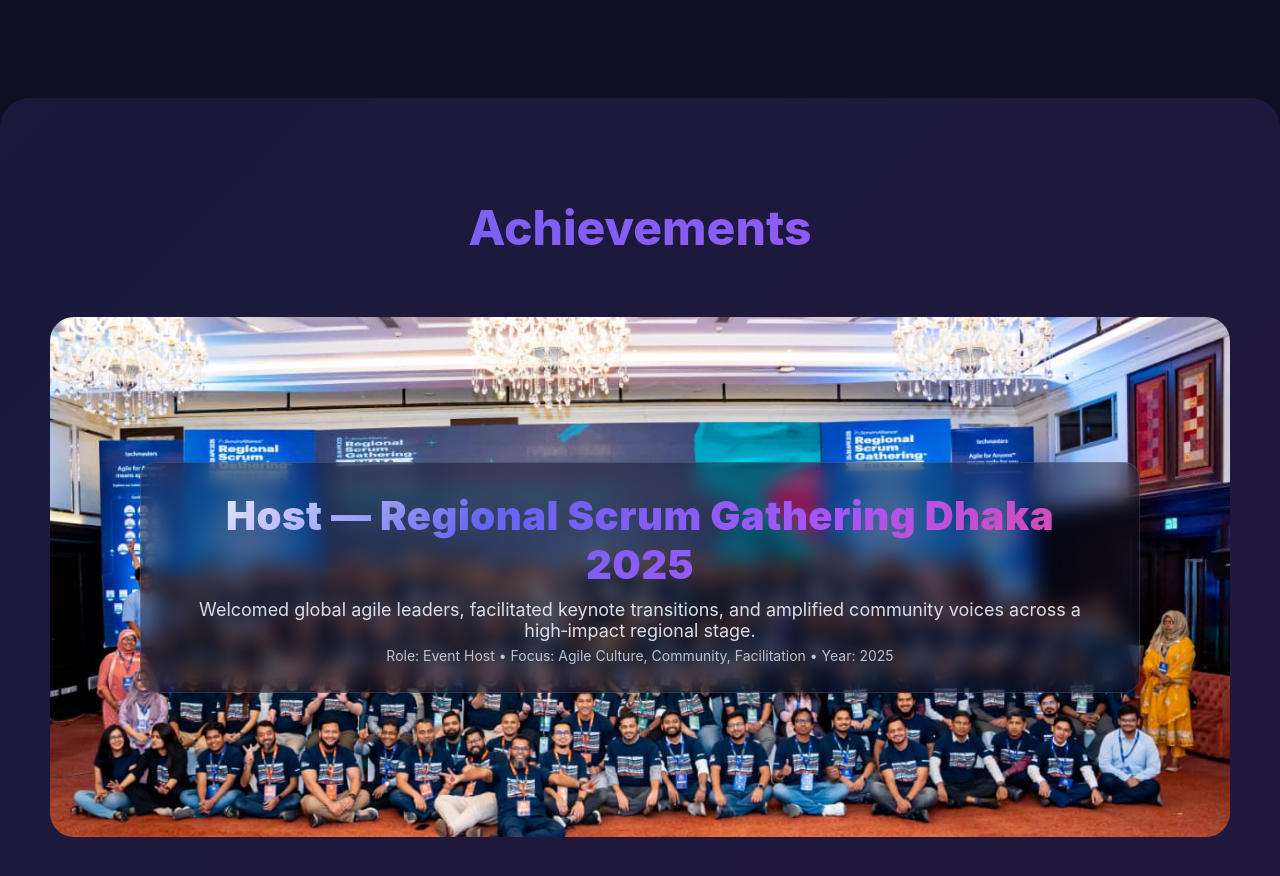
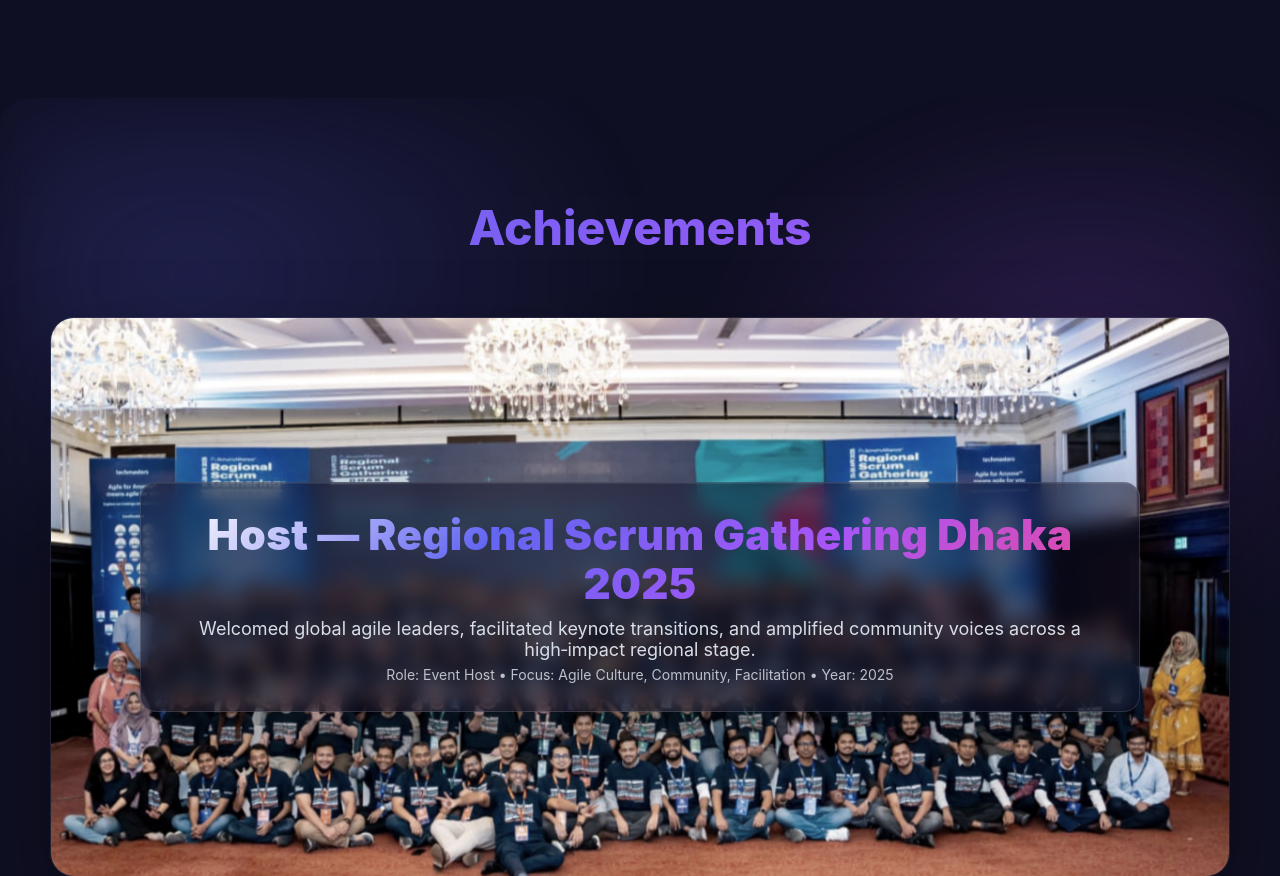
Before and after one commit to Nahian-Raonak/nahian-raonak.github.io, a plain HTML site: page index.html in a window 1280 px wide. Shown: the part 3614-4490 px from the top of the page. Drawn offline with Linux system fonts and the light colour scheme.

Commit message:
Update index.html

```diff
--- a/index.html
+++ b/index.html
@@ -1,8 +1,8 @@
 <!DOCTYPE html>
 <html lang="en">
 <head>
-    <meta charset="UTF-8"> <!-- structured, single-file portfolio baseline [web:29] -->
-    <meta name="viewport" content="width=device-width, initial-scale=1.0"> <!-- responsive viewport [web:29] -->
+    <meta charset="UTF-8"> <!-- structured single-file -->
+    <meta name="viewport" content="width=device-width, initial-scale=1.0"> <!-- responsive -->
     <title>Nahian Raonak | Product Manager</title>
     <style>
         * { margin: 0; padding: 0; box-sizing: border-box; }
@@ -149,43 +149,117 @@
         .project-tags { display: flex; flex-wrap: wrap; gap: 10px; }
         .tag { padding: 6px 14px; background: rgba(99, 102, 241, 0.2); border-radius: 20px; font-size: 12px; border: 1px solid var(--primary); }
 
-        /* Achievements Section */
+        /* Achievements - Redesigned */
         .achievements {
             position: relative;
             border-radius: 30px;
             overflow: hidden;
-            background: linear-gradient(135deg, rgba(99,102,241,0.12), rgba(168,85,247,0.12));
+        }
+        .achievements::before {
+            /* Gradient mesh backdrop that matches site palette */
+            content: "";
+            position: absolute;
+            inset: 0;
+            background:
+              radial-gradient(60% 60% at 15% 20%, rgba(99,102,241,0.25), transparent 60%),
+              radial-gradient(50% 50% at 85% 30%, rgba(168,85,247,0.25), transparent 60%),
+              radial-gradient(40% 40% at 50% 85%, rgba(236,72,153,0.18), transparent 60%);
+            filter: blur(40px);
+            opacity: 0.8;
+            z-index: 0;
         }
         .achievement-hero {
             position: relative;
-            height: clamp(280px, 50vw, 520px);
+            height: clamp(320px, 52vw, 560px);
             border-radius: 24px;
             overflow: hidden;
             display: grid;
             place-items: center;
-            isolation: isolate;
+            z-index: 1;
+            border: 1px solid rgba(255,255,255,0.08);
+            box-shadow: 0 30px 80px rgba(0,0,0,0.35);
         }
-        .achievement-hero .img-base,
+        /* Image layers */
+        .achievement-hero .img-layer {
+            position: absolute; inset: 0; width: 100%; height: 100%; object-fit: cover; display: block;
+            transition: transform 5s ease, filter 0.8s ease, opacity 0.8s ease;
+            will-change: transform, filter, opacity;
+        }
+        .achievement-hero .img-base {
+            filter: grayscale(35%) contrast(1) saturate(0.9);
+            opacity: 1;
+            transform: scale(1.02);
+        }
         .achievement-hero .img-hover {
-            position: absolute; inset: 0; width: 100%; height: 100%; object-fit: cover; transition: opacity 0.5s ease;
+            opacity: 0;
+            transform: scale(1.08);
+            filter: grayscale(0) saturate(1.1);
         }
-        .achievement-hero .img-base { opacity: 1; }
-        .achievement-hero .img-hover { opacity: 0; }
-        .achievement-hero:hover .img-base { opacity: 0; }
-        .achievement-hero:hover .img-hover { opacity: 1; }
+        /* Color reveal mask on hover */
+        .achievement-hero::after {
+            content: "";
+            position: absolute; inset: -20%;
+            background: conic-gradient(from 220deg, rgba(99,102,241,0.35), rgba(168,85,247,0.35), rgba(236,72,153,0.35), rgba(99,102,241,0.35));
+            mix-blend-mode: soft-light;
+            opacity: 0;
+            transition: opacity 0.6s ease, transform 1.2s ease;
+            transform: rotate(0deg) scale(1);
+            pointer-events: none;
+        }
+        /* Shine streak */
+        .achievement-hero .shine {
+            content: "";
+            position: absolute;
+            top: -150%;
+            left: -50%;
+            width: 60%;
+            height: 400%;
+            background: linear-gradient(120deg, transparent 35%, rgba(255,255,255,0.25) 50%, transparent 65%);
+            transform: rotate(20deg);
+            opacity: 0;
+            transition: opacity 0.6s ease, transform 1.2s ease;
+            pointer-events: none;
+        }
+        /* Hover effects */
+        .achievement-hero:hover .img-base { transform: scale(1.06); filter: grayscale(10%) saturate(1); opacity: 0.85; }
+        .achievement-hero:hover .img-hover { opacity: 1; transform: scale(1.02); }
+        .achievement-hero:hover::after { opacity: 1; transform: rotate(20deg) scale(1.05); }
+        .achievement-hero:hover .shine { opacity: 1; transform: rotate(20deg) translateX(140%); }
 
+        /* Frosted overlay card */
         .achievement-overlay {
-            position: relative; z-index: 2; max-width: 1000px; margin: 0 auto;
-            padding: clamp(16px, 3vw, 28px); background: rgba(15, 15, 35, 0.45);
-            backdrop-filter: blur(10px); border: 1px solid rgba(255,255,255,0.12); border-radius: 16px;
+            position: relative; z-index: 2; max-width: 1000px; width: min(92%, 1000px);
+            margin: 0 auto;
+            padding: clamp(16px, 3vw, 28px);
+            background: rgba(15, 15, 35, 0.55);
+            border: 1px solid rgba(255,255,255,0.12);
+            border-radius: 16px;
+            backdrop-filter: blur(10px) saturate(120%);
+            box-shadow: 0 20px 60px rgba(0,0,0,0.35), inset 0 1px 0 rgba(255,255,255,0.06);
         }
         .achievement-title {
-            font-size: clamp(24px, 4vw, 40px); font-weight: 900; letter-spacing: 0.5px; margin-bottom: 10px;
+            font-size: clamp(24px, 4vw, 42px);
+            font-weight: 900;
+            letter-spacing: 0.4px;
+            margin-bottom: 10px;
+            text-align: center;
+            line-height: 1.15;
             background: linear-gradient(135deg, #fff, var(--primary), var(--secondary), var(--accent));
-            -webkit-background-clip: text; -webkit-text-fill-color: transparent; text-align: center;
+            -webkit-background-clip: text;
+            -webkit-text-fill-color: transparent;
         }
-        .achievement-subtitle { font-size: clamp(14px, 2.2vw, 18px); opacity: 0.95; text-align: center; margin-bottom: 6px; }
-        .achievement-meta { font-size: clamp(12px, 1.8vw, 14px); opacity: 0.8; text-align: center; margin-bottom: 0; }
+        .achievement-subtitle {
+            font-size: clamp(14px, 2.2vw, 18px);
+            opacity: 0.95;
+            text-align: center;
+            margin-bottom: 6px;
+        }
+        .achievement-meta {
+            font-size: clamp(12px, 1.8vw, 14px);
+            opacity: 0.8;
+            text-align: center;
+            margin-bottom: 0;
+        }
 
         /* Contact */
         .contact {
@@ -208,7 +282,7 @@
         .contact-link:hover { transform: translateY(-5px); box-shadow: 0 20px 40px rgba(99, 102, 241, 0.3); border-color: var(--primary); }
         /* Footer */
         footer { text-align: center; padding: 40px; opacity: 0.6; }
-        /* Reveal animation */
+        /* Reveal */
         .reveal { opacity: 0; transform: translateY(30px); transition: all 0.8s ease; }
         .reveal.active { opacity: 1; transform: translateY(0); }
         /* Responsive */
@@ -240,6 +314,7 @@
         </div>
     </nav>
 
+    <!-- Hero -->
     <section id="home" class="hero">
         <div class="hero-bg">
             <div class="floating-shapes">
@@ -260,6 +335,7 @@
         </div>
     </section>
 
+    <!-- About -->
     <section id="about" class="reveal">
         <h2 class="section-title">About Me</h2>
         <div class="about-container">
@@ -281,6 +357,7 @@
         </div>
     </section>
 
+    <!-- Skills -->
     <section id="skills" class="reveal">
         <h2 class="section-title">Core Competencies</h2>
         <div class="skills-grid">
@@ -293,6 +370,7 @@
         </div>
     </section>
 
+    <!-- Projects -->
     <section id="projects" class="reveal">
         <h2 class="section-title">Featured Projects</h2>
         <div class="projects-grid">
@@ -364,13 +442,17 @@
         </div>
     </section>
 
-    <!-- Achievements -->
+    <!-- Achievements (Redesigned) -->
     <section id="achievements" class="achievements reveal">
         <h2 class="section-title">Achievements</h2>
         <div class="achievement-hero" aria-label="Regional Scrum Gathering Dhaka 2025 banner">
-            <!-- Replace these with your actual files: assets/images/achievements/rsgd-2025-banner.jpg and rsgd-2025-host.jpg -->
-            <img class="img-base" src="assets/images/achievements/banner.jpeg" alt="Hosting Regional Scrum Gathering Dhaka 2025 — banner">
-            <img class="img-hover" src="assets/images/achievements/nra.jpeg" alt="On stage as Host at Regional Scrum Gathering Dhaka 2025">
+            <!-- Base image (default) -->
+            <img class="img-layer img-base" src="assets/images/achievements/banner.jpeg" alt="Hosting Regional Scrum Gathering Dhaka 2025 — banner">
+            <!-- Hover image (revealed subtly on hover) -->
+            <img class="img-layer img-hover" src="assets/images/achievements/nra.jpeg" alt="On stage as Host at Regional Scrum Gathering Dhaka 2025">
+            <!-- Shine streak -->
+            <div class="shine" aria-hidden="true"></div>
+            <!-- Frosted overlay content -->
             <div class="achievement-overlay">
                 <div class="achievement-title">Host — Regional Scrum Gathering Dhaka 2025</div>
                 <p class="achievement-subtitle">Welcomed global agile leaders, facilitated keynote transitions, and amplified community voices across a high‑impact regional stage.</p>
@@ -379,6 +461,7 @@
         </div>
     </section>
 
+    <!-- Contact -->
     <section id="contact" class="contact reveal">
         <div class="contact-content">
             <h2 class="section-title">Let's Connect</h2>
```
